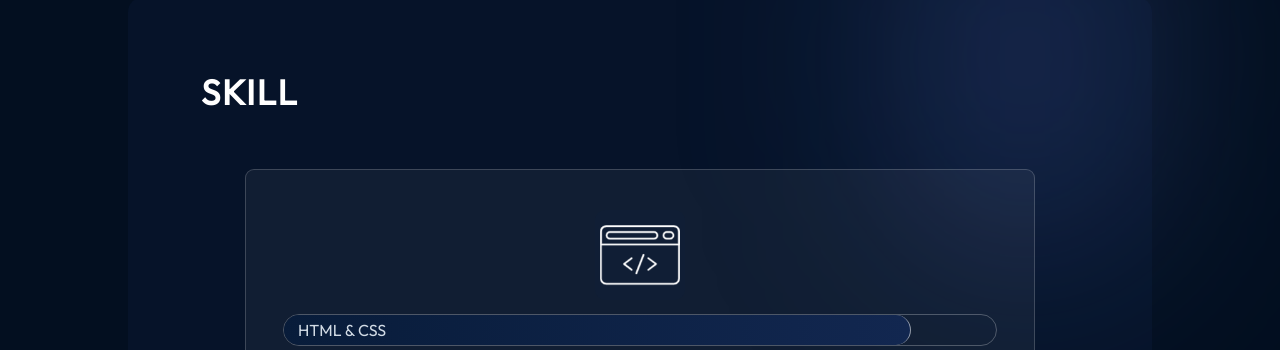
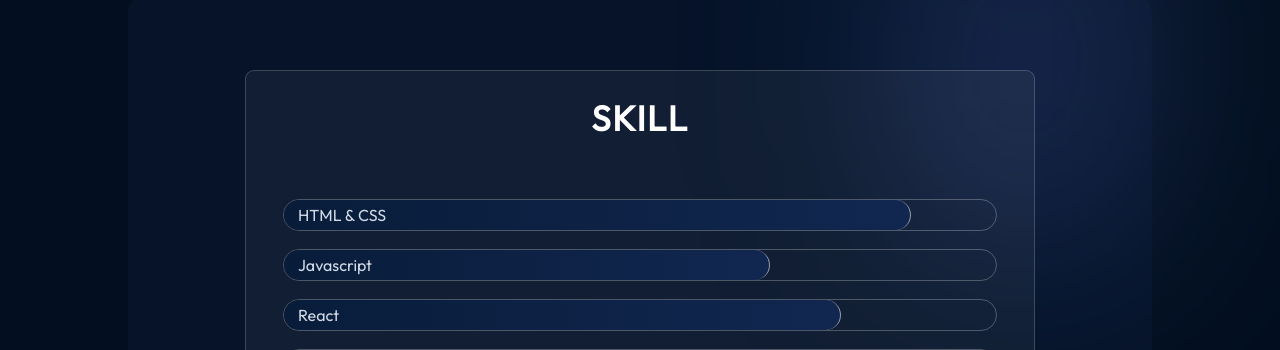
Before and after one commit to lajeesh1/portfolio-Lajeesh, a React (Vite) app: page / in a window 1280 px wide. Shown: the part 536-886 px from the top of the page. Built offline with nearby package versions, Linux system fonts and the light colour scheme.

Commit message:
skill title updated

```diff
--- a/src/components/skill/Skill.jsx
+++ b/src/components/skill/Skill.jsx
@@ -5,7 +5,7 @@
 function Skill() {
   return (
     <section className={styles.container} id="about">
-      <h2 className={styles.title}>Skill</h2>
+
 
       <div className={styles.content}>
         {/* <img
@@ -16,7 +16,8 @@
         <ul className={styles.aboutItems}>
           <li className={styles.aboutItem}>
             <div className={styles.image}>
-              <img src={getImageUrl("skill/frontend.png")} alt="cursor img" />
+            <h2 className={styles.title}>Skill</h2>
+
             </div>
             <div className={styles.aboutItemText}>
               <ul className={styles.skills}>
```
